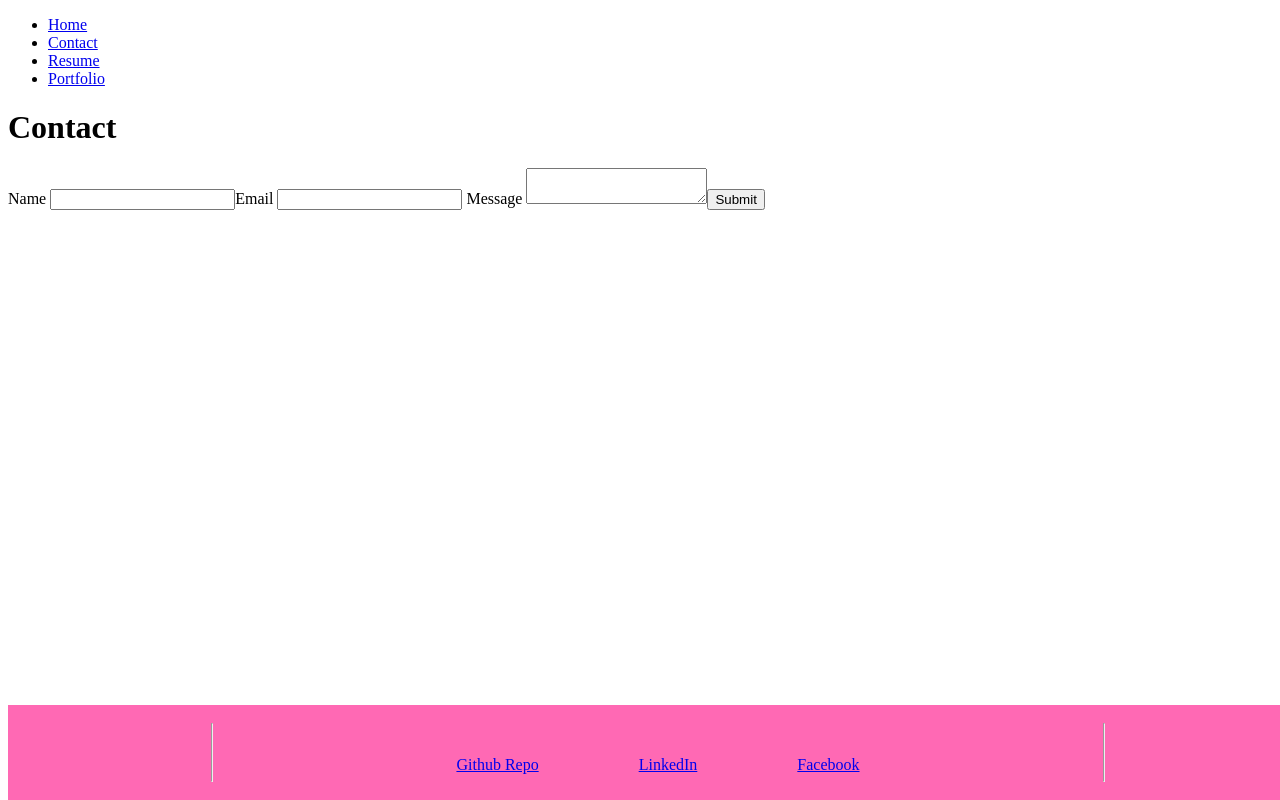
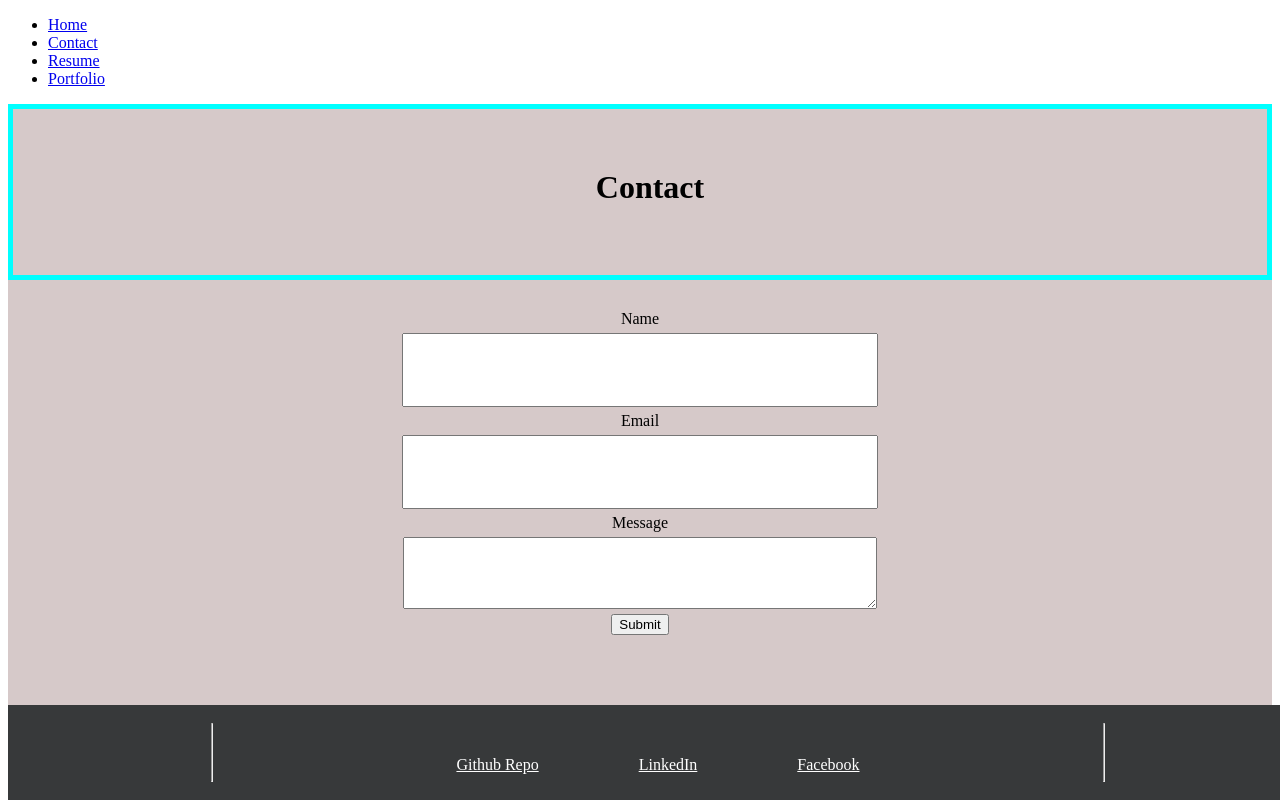
Before and after one commit to shukikat/DevPortfolio-in-React, a React (Vite) app in the folder vite-project/: page /Contact in a window 1280 px wide. Shown: the top 800 px of the page. Built offline with nearby package versions, Linux system fonts and the light colour scheme.

Commit message:
initial styling for contact form

```diff
--- a/vite-project/src/components/Contact.jsx
+++ b/vite-project/src/components/Contact.jsx
@@ -1,6 +1,7 @@
 import Header from './Header'
 import { useState } from 'react'
 //import {MouseEvent} from 'react'
+import '../styles/Contact.css'
 
 export default function Contact() {
     const [name, setName] = useState('');
@@ -43,8 +44,10 @@ export default function Contact() {
         <div>
 
 
-            <main>
+            <main className='main-contact'>
+                <div className="mainheader">
                 <h1>Contact</h1>
+                </div>
 
                 <form onSubmit={handleSubmit}>
                     <label>Name </label>
--- a/vite-project/src/components/Footer.jsx
+++ b/vite-project/src/components/Footer.jsx
@@ -1,4 +1,5 @@
 import '../styles/Footer.css';
+import react from 'react'
 
 
 
@@ -19,18 +20,18 @@ export default function Footer() {
       <hr />
 
         <section className="footer-info-left">
-            <a href="https://github.com/shukikat" target="_blank" rel="noopener noreferrer">Github Repo</a>
+            <a href="https://github.com/shukikat" target="_blank" rel="noopener noreferrer"className="a-tag">Github Repo</a>
 
         </section>
 
         <section className="footer-info-center">
-            <a href="https://www.linkedin.com/in/shukikathuria/" target="_blank" rel="noopener noreferrer">LinkedIn</a>
+            <a href="https://www.linkedin.com/in/shukikathuria/" target="_blank" rel="noopener noreferrer" className="a-tag">LinkedIn</a>
           </section>
 
         <section className="footer-info-right">
 
 
-            <a href="https://www.facebook.com/shuki.kathuria/?locale=gn_PY" target="_blank" rel="noopener noreferrer">Facebook</a>
+            <a href="https://www.facebook.com/shuki.kathuria/?locale=gn_PY" target="_blank" rel="noopener noreferrer" className="a-tag">Facebook</a>
           </section>
 
 
--- /dev/null
+++ b/vite-project/src/styles/Contact.css
@@ -0,0 +1,45 @@
+.mainheader {
+    border: 5px solid cyan;
+}
+
+
+h1 {
+    width:100%;
+    position: relative;
+    display: flex;
+    justify-content: center;
+    color: black;
+    padding: 10px;
+    height: 75px;
+    margin-top: 50px;
+
+
+
+}
+
+.main-contact {
+    background: #D6C9C9;
+
+}
+
+form {
+
+   height: 100vh;
+    display: flex;
+    justify-content: 25px;
+    align-items: center;
+    flex-direction: column;
+    margin: -20px 0 0 0;
+    padding-top: 50px;
+
+}
+
+input, textarea {
+
+    width:35%;
+    padding:15px;
+    margin: 5px 0;
+    height:40px;
+
+
+}
--- a/vite-project/src/styles/Footer.css
+++ b/vite-project/src/styles/Footer.css
@@ -1,13 +1,4 @@
-/* .footer {
-    position: fixed;
-    left: 0;
-    bottom: 0;
-    width: 100%;
-    background-color: red;
-    color: black;
-    text-align: center;
 
-} */
 
 .footer {
 
@@ -16,12 +7,16 @@
     bottom: 0;
     display: flex;
     justify-content: space-between;
-    background-color: hotpink;
-    color: black;
+    background: #37393A;
+    color: white;
     padding: 10px;
     height: 75px;
 
 
+}
+
+.a-tag {
+    color: white;
 }
 
 .footer-info-left,
```
